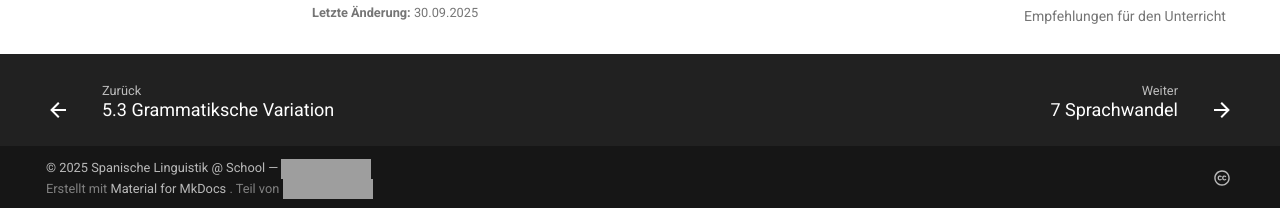
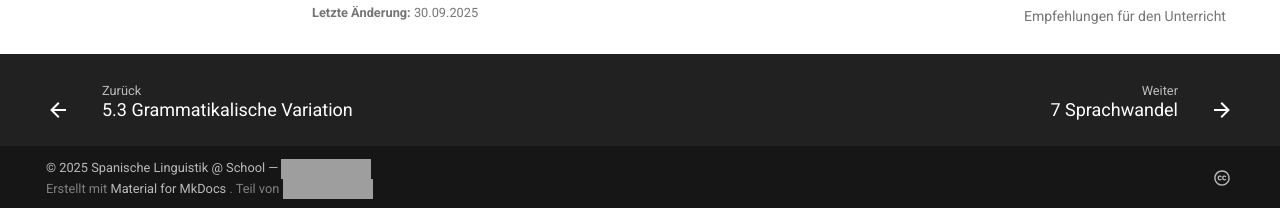
Before and after one commit to FTacke/spanisch-toolkit, an MkDocs documentation site: the page built from docs/herkunftssprachen.md, in a window 1280 px wide and 900 px high, scrolled down 12205 px. Shown: the part 689-897 px from the top of the window. Built offline with MkDocs 1.6.1 and Material for MkDocs 9.7.7, drawn with Linux system fonts in a browser that asks for light colours; grey boxes are pictures that could not be loaded.

Commit message:
Error in nav

```diff
--- a/mkdocs.yml
+++ b/mkdocs.yml
@@ -72,7 +72,7 @@ nav:
   - 5 Variation & Plurizentrik:
       - 5.1 Variation & Plurizentrik: variation/variation_plurizentrik.md
       - 5.2 Aussprachevariation: variation/variation_aussprache.md
-      - 5.3 Grammatiksche Variation: variation/variation_grammatik.md
+      - 5.3 Grammatikalische Variation: variation/variation_grammatik.md
   - 6 Herkunftssprachen: herkunftssprachen.md
   - 7 Sprachwandel: wandel.md
 
```
